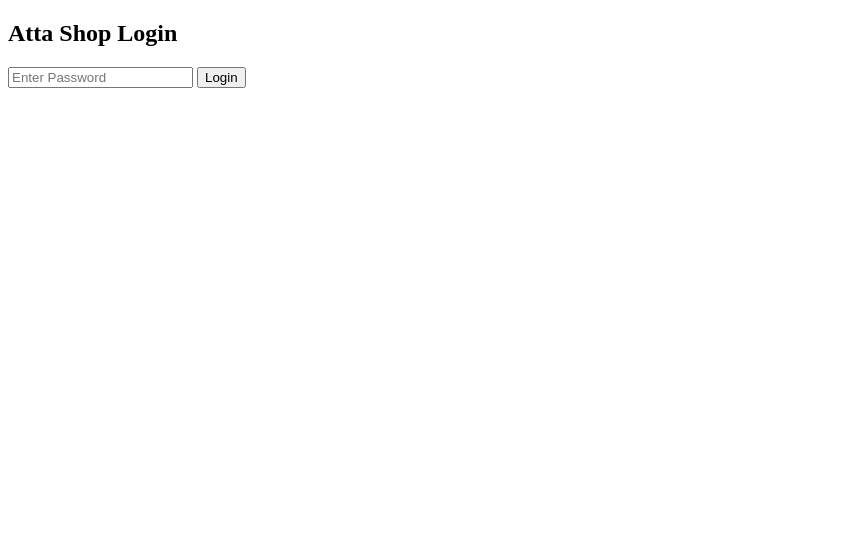
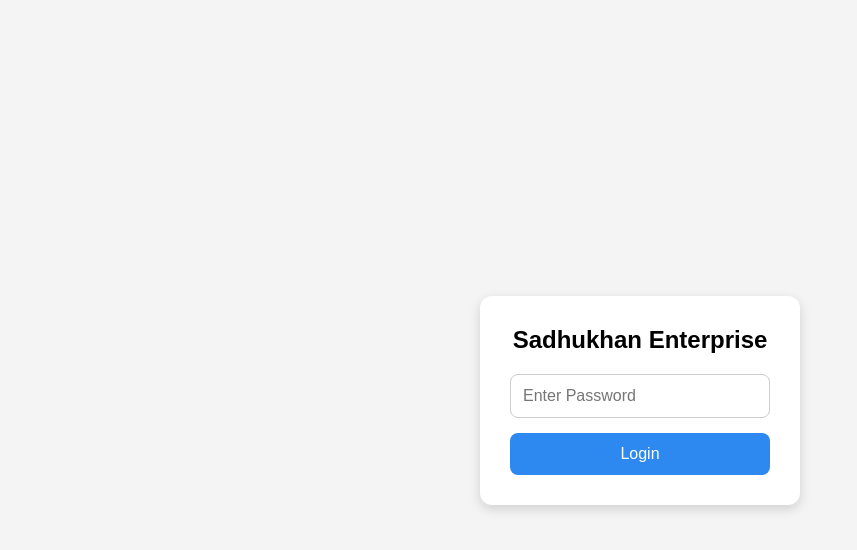
Before and after one commit to PANKAJ-SADHUKHAN/atta-shop-billing, a Flask app: page /login in a window 1280 px wide. Shown: the top 550 px of the page, without its empty margins (0-857 px from the left). Run offline with Flask 3, Linux system fonts and the light colour scheme; some libraries are stand-ins or nearby versions.

Commit message:
Revamp login.html with new design and structure
Updated the login page with new styling and title.

```diff
--- a/templates/login.html
+++ b/templates/login.html
@@ -1,11 +1,69 @@
 <!DOCTYPE html>
 <html>
 <head>
-    <title>Login</title>
+    <title>Sadhukhan Enterprise</title>
+
+    <style>
+
+        *{
+            margin:0;
+            padding:0;
+            box-sizing:border-box;
+            font-family:Arial, sans-serif;
+        }
+
+        body{
+            height:100vh;
+            display:flex;
+            justify-content:center;
+            align-items:center;
+            background:#f4f4f4;
+        }
+
+        .login-card{
+            background:white;
+            padding:30px;
+            width:320px;
+            border-radius:12px;
+            box-shadow:0 4px 12px rgba(0,0,0,0.15);
+            text-align:center;
+        }
+
+        h2{
+            margin-bottom:20px;
+        }
+
+        input{
+            width:100%;
+            padding:12px;
+            border:1px solid #ccc;
+            border-radius:8px;
+            margin-bottom:15px;
+            font-size:16px;
+        }
+
+        button{
+            width:100%;
+            padding:12px;
+            border:none;
+            border-radius:8px;
+            background:#2d89ef;
+            color:white;
+            font-size:16px;
+            cursor:pointer;
+        }
+
+        button:hover{
+            opacity:0.9;
+        }
+
+    </style>
 </head>
 <body>
 
-<h2>Atta Shop Login</h2>
+<div class="login-card">
+
+    <h2>Sadhukhan Enterprise</h2>
 
     <form method="POST">
 
@@ -21,5 +79,7 @@
 
     </form>
 
+</div>
+
 </body>
 </html>
```
Lines whose indentation alone changed are shown as unchanged.
